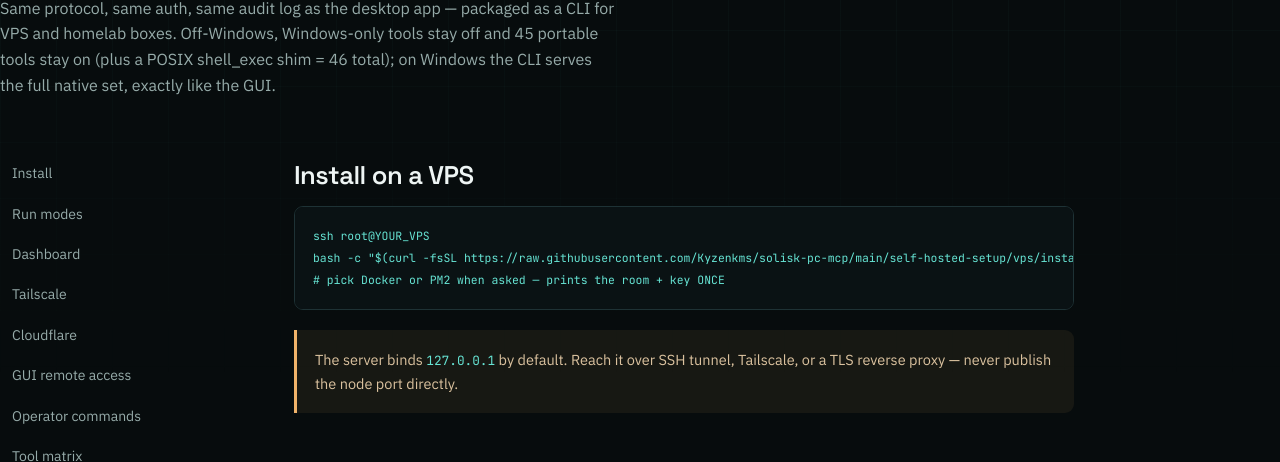
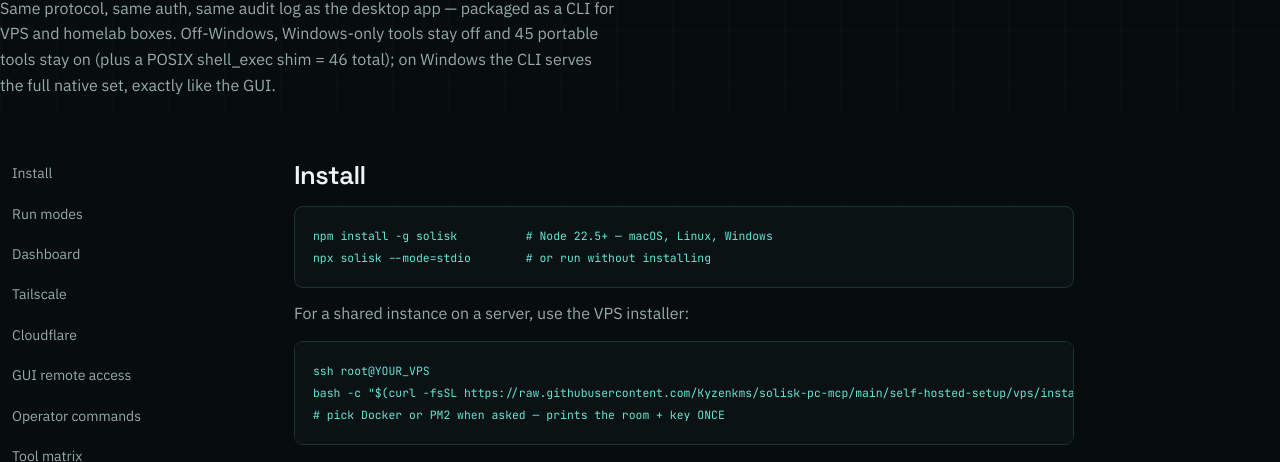
Before and after one commit to Kyzenkms/solisk-pc-mcp, a website: page website/cli.html in a window 1280 px wide. Shown: the part 306-768 px from the top of the page. Drawn offline with Linux system fonts and the light colour scheme.

Commit message:
site: npm install command on CLI page

```diff
--- a/website/cli.html
+++ b/website/cli.html
@@ -76,7 +76,10 @@
         </aside>
         <article class="docs-content">
           <section id="install">
-            <h2>Install on a VPS</h2>
+            <h2>Install</h2>
+            <pre><code>npm install -g solisk          # Node 22.5+ — macOS, Linux, Windows
+npx solisk --mode=stdio        # or run without installing</code></pre>
+            <p>For a shared instance on a server, use the VPS installer:</p>
             <pre><code>ssh root@YOUR_VPS
 bash -c "$(curl -fsSL https://raw.githubusercontent.com/Kyzenkms/solisk-pc-mcp/main/self-hosted-setup/vps/install.sh)"
 # pick Docker or PM2 when asked — prints the room + key ONCE</code></pre>
```
